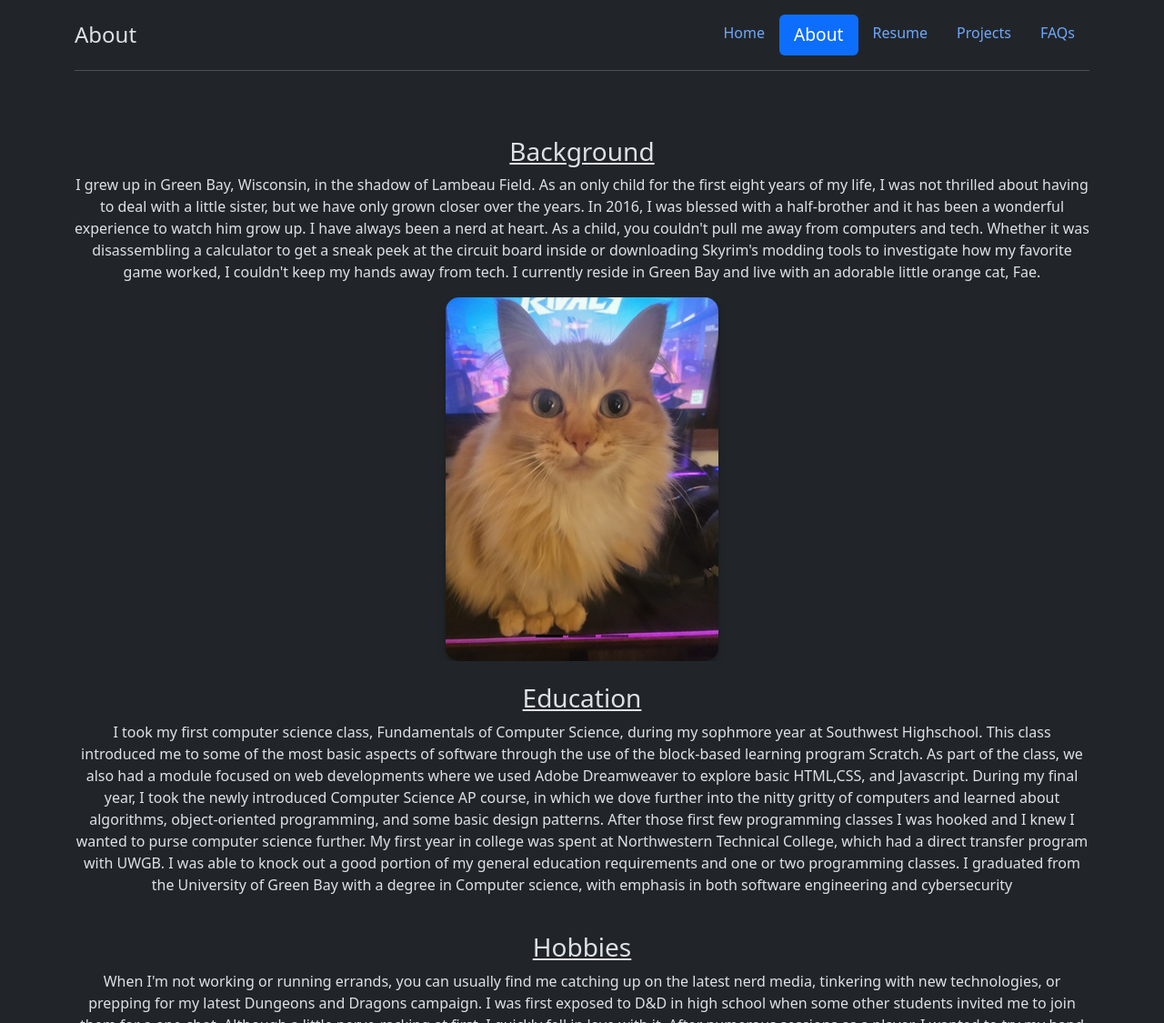
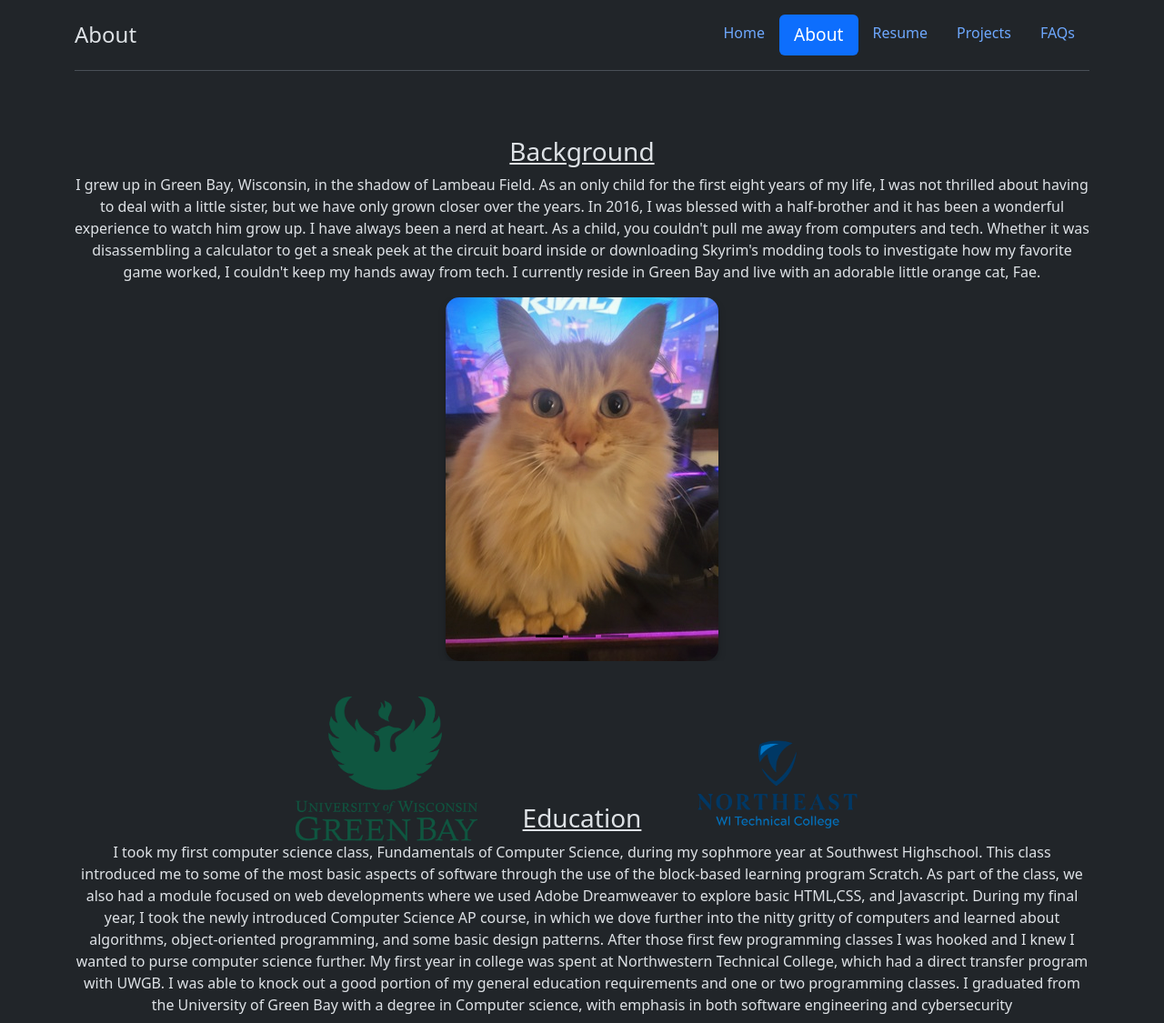
Before and after one commit to Riguy29/Portfolio-Site, a plain HTML site: page about.html in a window 1280 px wide. Shown: the top 1125 px of the page at 91% size. Drawn offline with nearby package versions, Linux system fonts and the light colour scheme; a web font is replaced by a local one.

Commit message:
Added education logos to about me page

```diff
--- a/about.html
+++ b/about.html
@@ -127,7 +127,23 @@
             </div>
           </div>
           <div class="col text-center">
-            <h3 class="text-decoration-underline">Education</h3>
+            <div class="education-header">
+              <img
+                src="assets/pictures/about_page/UWGB-Stack-RGB.png"
+                class="education-logo"
+                id="UWGB-logo"
+                alt="A headshot of Riley Arneson"
+              />
+              <h3 class="text-decoration-underline">Education</h3>
+
+              <img
+                src="assets/pictures/about_page/NWTC_logo_vert_COLOR_RGB.png"
+                class="education-logo"
+                id="NWTC-logo"
+                alt="University of Wisconsin Green Bay Logo"
+              />
+            </div>
+
             <p>
               I took my first computer science class, Fundamentals of Computer
               Science, during my sophmore year at Southwest Highschool. This
--- a/styles/about-page.css
+++ b/styles/about-page.css
@@ -2,3 +2,21 @@
   border-radius: 15px;
   box-shadow: 0 4px 8px rgba(0, 0, 0, 0.2);
 }
+
+.education-logo {
+  max-width: 200px;
+  height: auto;
+  margin-top: 15px;
+}
+/* #UWGB-logo {
+  float: inline-start;
+}
+#NWTC-logo {
+  float: inline-end;
+} */
+.education-header {
+  display: flex;
+  justify-content: center;
+  align-items: end;
+  gap: 50px;
+}
```
Also changed, not shown: assets/pictures/about_page/NWTC_logo_vert_COLOR_RGB.png (added), assets/pictures/about_page/UWGB-Stack-RGB.png (added).
